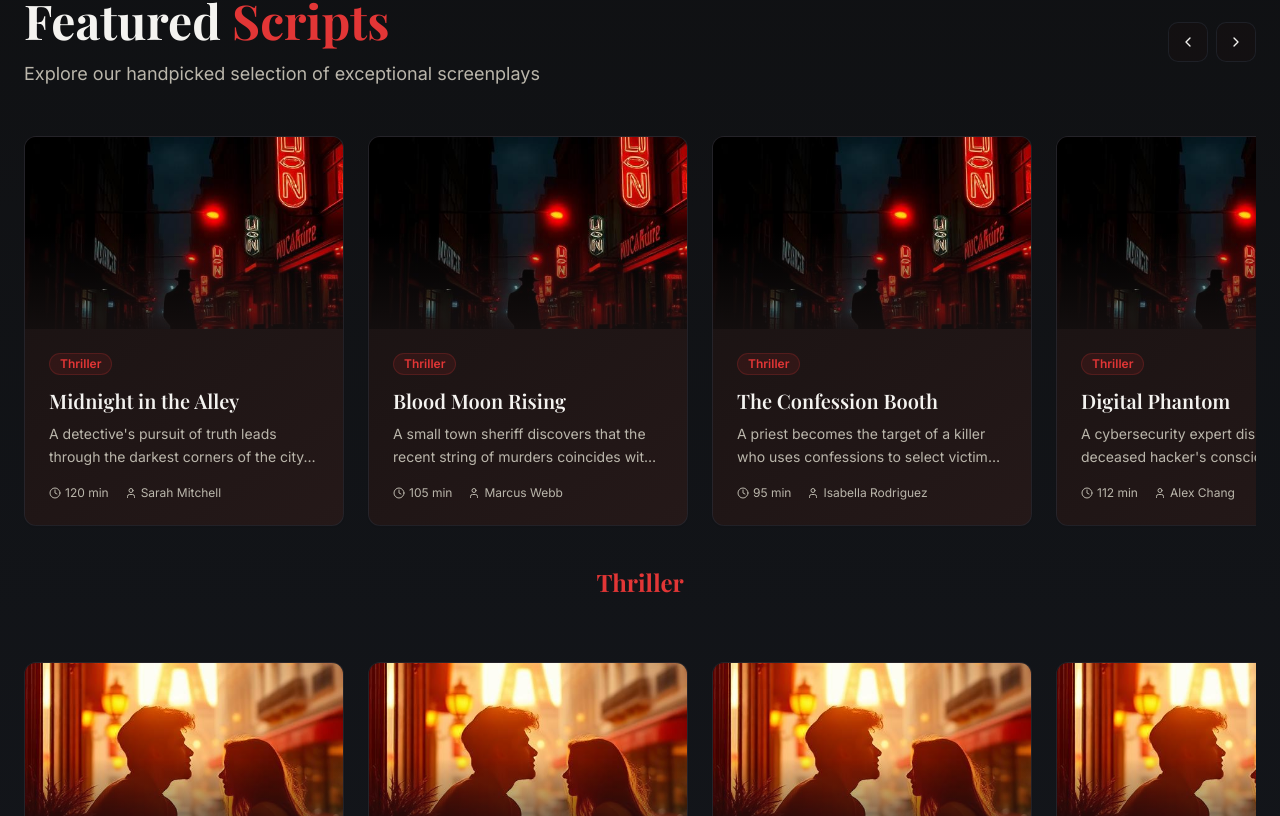
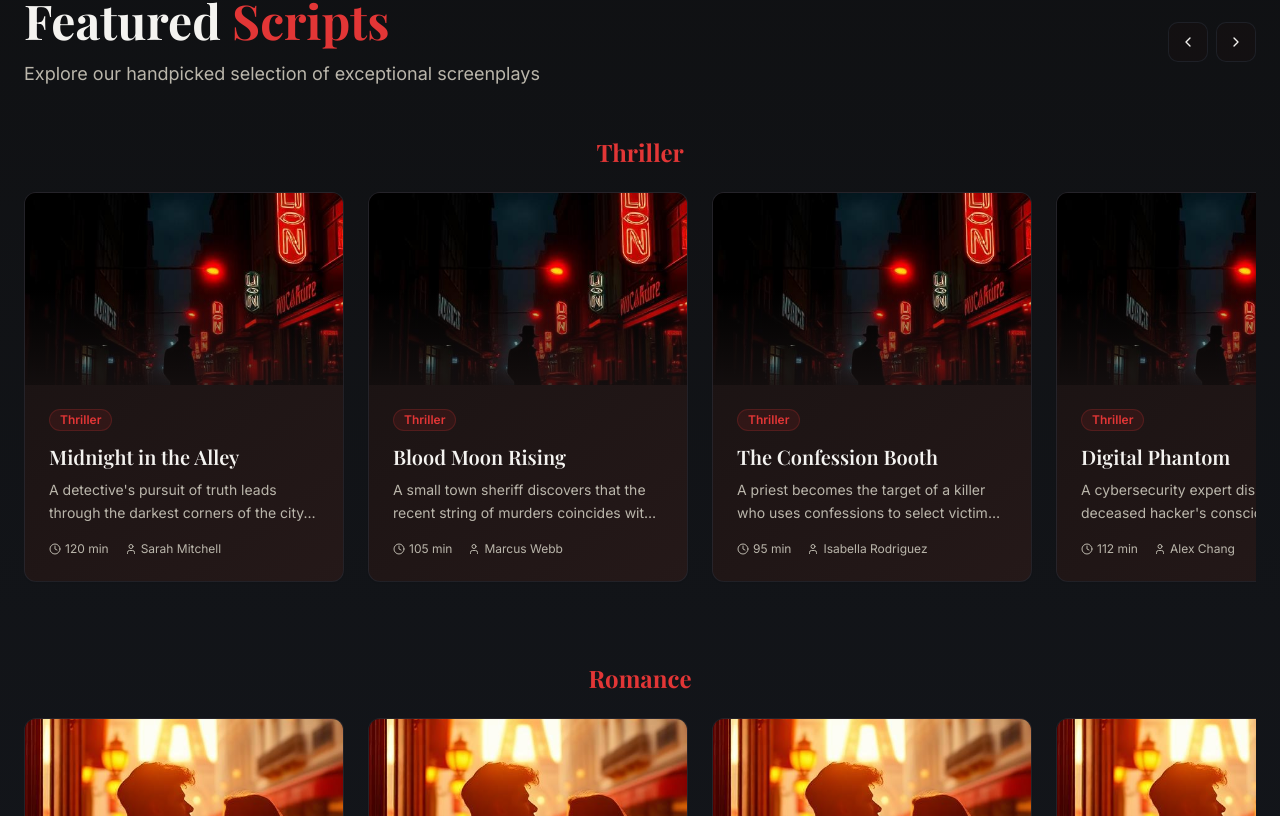
Before and after one commit to prabhathpuli-cloud/flick-scroll-showcase, a React (Vite) app: page / in a window 1280 px wide. Shown: the part 884-1700 px from the top of the page. Built offline with nearby package versions, Linux system fonts and the light colour scheme; the HTML template or start-up script is replaced by a standard one.

Commit message:
Move genre headings above scripts

```diff
--- a/src/components/ScriptCarousel.tsx
+++ b/src/components/ScriptCarousel.tsx
@@ -84,9 +84,12 @@ const ScriptCarousel = ({ scripts, onScriptSelect }: ScriptCarouselProps) => {
         {/* Scripts by Genre */}
         {Object.entries(groupedScripts).map(([genre, genreScripts]) => (
           <div key={genre} className="mb-16">
+            <h3 className="font-cinematic text-2xl font-bold text-primary text-center mb-6">
+              {genre}
+            </h3>
             <div
               ref={scrollRef}
-              className="flex gap-6 overflow-x-auto scrollbar-hide pb-4 mb-6"
+              className="flex gap-6 overflow-x-auto scrollbar-hide pb-4"
               style={{
                 scrollbarWidth: 'none',
                 msOverflowStyle: 'none',
@@ -105,9 +108,6 @@ const ScriptCarousel = ({ scripts, onScriptSelect }: ScriptCarouselProps) => {
                 </div>
               ))}
             </div>
-            <h3 className="font-cinematic text-2xl font-bold text-primary text-center">
-              {genre}
-            </h3>
           </div>
         ))}
       </div>
```
